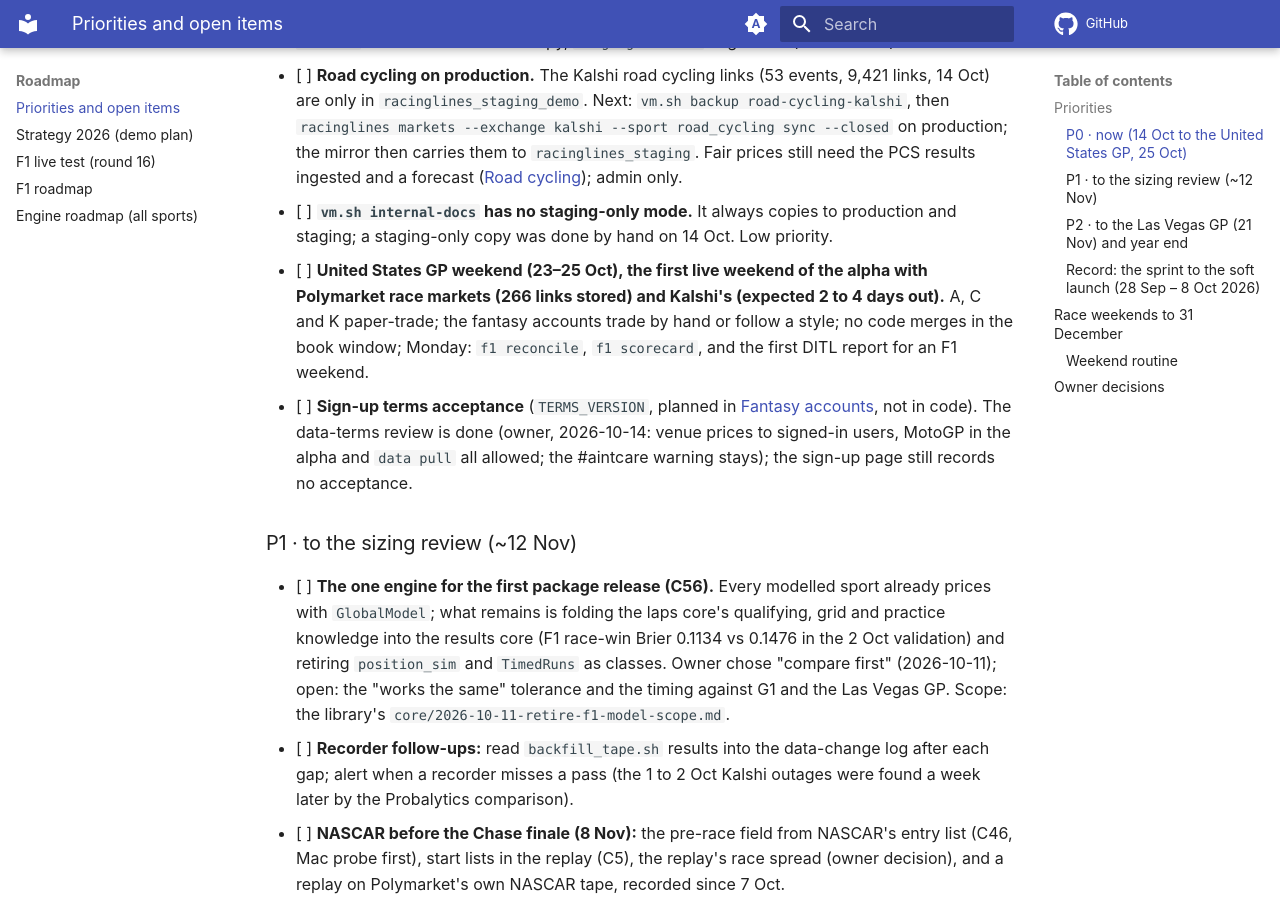
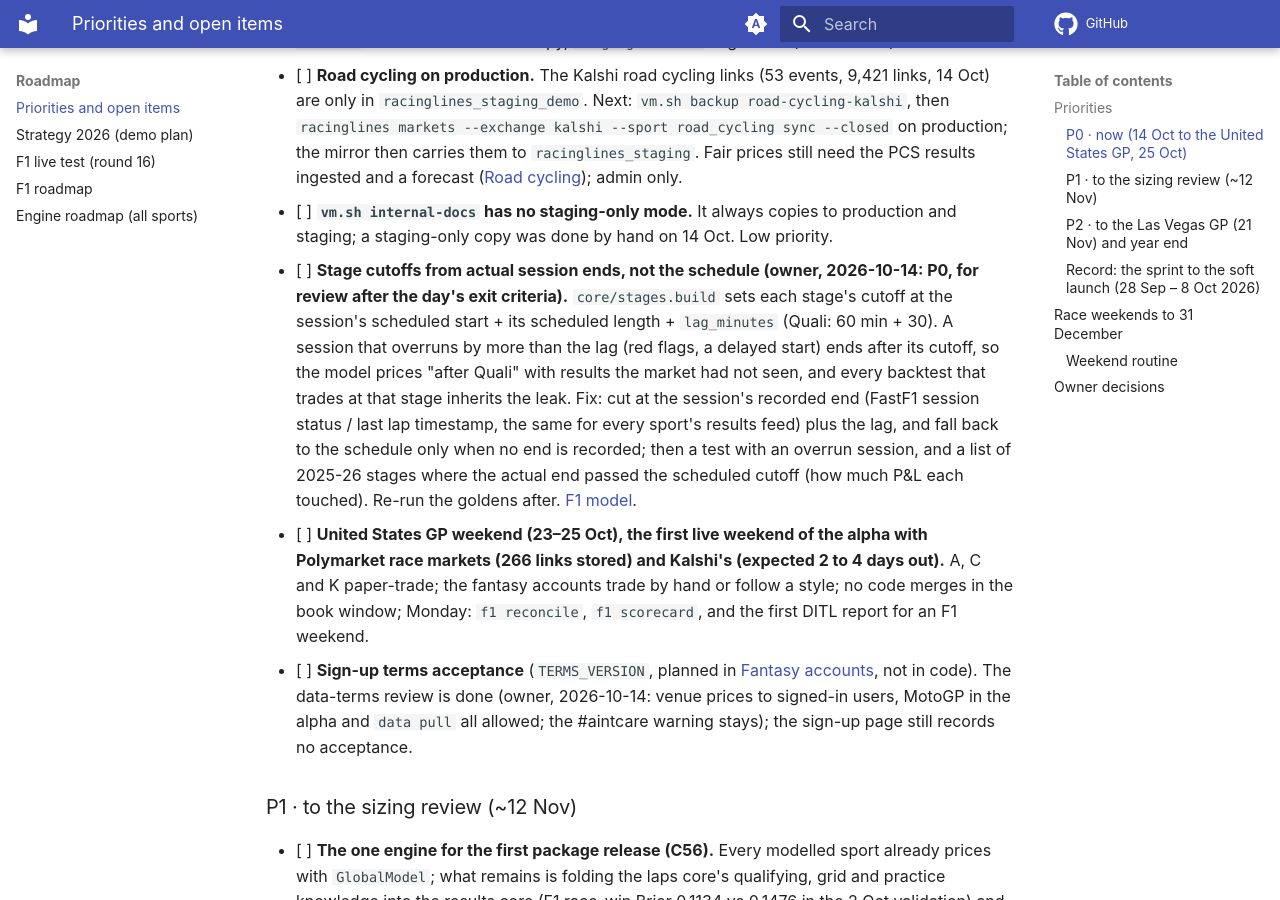
Before and after one commit to lalligagger/racinglines-public, an MkDocs documentation site: the page built from docs/todo.md, in a window 1280 px wide and 900 px high, scrolled down 2555 px. Built offline with MkDocs 1.6.1 and Material for MkDocs 9.7.7, drawn with Linux system fonts in a browser that asks for light colours; comment, search, counter and statistics services are not loaded.

Commit message:
[docs] P0: stage cutoffs from actual session ends, not the schedule (owner, 2026-10-14: for review after the day's exit criteria)
Co-Authored-By: Claude Opus 5.5 (1M context) <noreply@anthropic.com>

```diff
--- a/docs/todo.md
+++ b/docs/todo.md
@@ -82,6 +82,15 @@ the next staging → main promotion (a draft until the owner says "promote"; the
       prices still need the PCS results ingested and a forecast ([Road cycling](road-cycling.md)); admin only.
 - [ ] **`vm.sh internal-docs` has no staging-only mode.** It always copies to production and staging; a staging-only
       copy was done by hand on 14 Oct. Low priority.
+- [ ] **Stage cutoffs from actual session ends, not the schedule (owner, 2026-10-14: P0, for review after the
+      day's exit criteria).** `core/stages.build` sets each stage's cutoff at the session's scheduled start + its
+      scheduled length + `lag_minutes` (Quali: 60 min + 30). A session that overruns by more than the lag (red flags, a
+      delayed start) ends after its cutoff, so the model prices "after Quali" with results the market had not seen,
+      and every backtest that trades at that stage inherits the leak. Fix: cut at the session's recorded end (FastF1
+      session status / last lap timestamp, the same for every sport's results feed) plus the lag, and fall back to the
+      schedule only when no end is recorded; then a test with an overrun session, and a list of 2025-26 stages where
+      the actual end passed the scheduled cutoff (how much P&L each touched). Re-run the goldens after.
+      [F1 model](#f1-model).
 - [ ] **United States GP weekend (23–25 Oct), the first live weekend of the alpha with Polymarket race markets
       (266 links stored) and Kalshi's (expected 2 to 4 days out).** A, C and K paper-trade; the fantasy accounts trade
       by hand or follow a style; no code merges in the book window; Monday: `f1 reconcile`, `f1 scorecard`, and the
```
